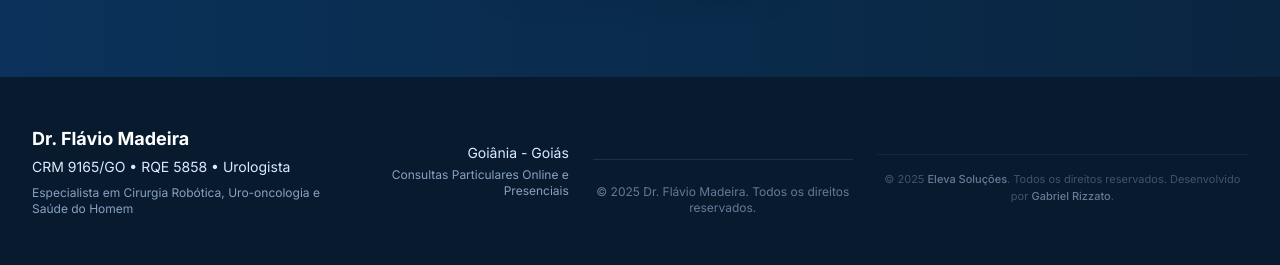
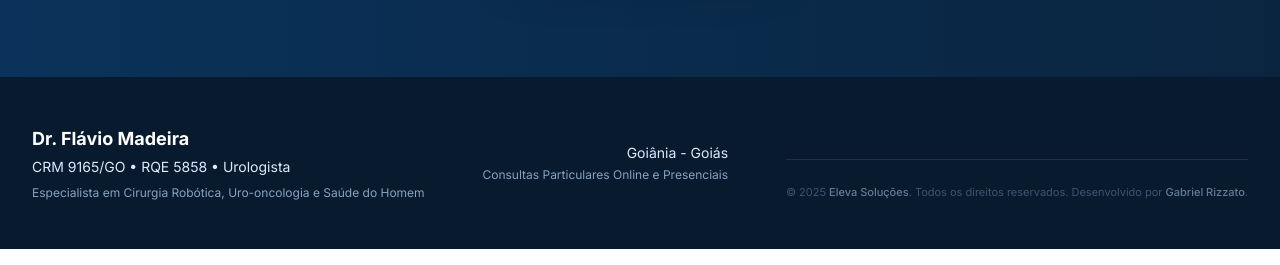
Before and after one commit to gabriel-rizzato/site-drflaviomadeira, a plain HTML site: page consulta-urologista/index-consulta-urologica.html in a window 1280 px wide. Shown: the part 5180-5445 px from the top of the page. Drawn offline with nearby package versions, Linux system fonts and the light colour scheme.

Commit message:
remove copyright duplicado no footer da consulta-urologista
Co-Authored-By: Claude Sonnet 4.6 <noreply@anthropic.com>

```diff
--- a/consulta-urologista/index-consulta-urologica.html
+++ b/consulta-urologista/index-consulta-urologica.html
@@ -401,10 +401,7 @@
                     <p class="text-sm">Goiânia - Goiás</p>
                     <p class="text-xs mt-1 text-blue-200/70">Consultas Particulares Online e Presenciais</p>
                 </div>
-            <div class="border-t border-white/10 mt-8 pt-6 text-center text-xs text-blue-200/50">
-                © 2025 Dr. Flávio Madeira. Todos os direitos reservados.
-            </div>
-            <div class="border-t border-white/5 mt-4 pt-4 text-center">
+            <div class="border-t border-white/10 mt-8 pt-6 text-center">
                 <p class="text-[11px] text-blue-200/30">© 2025 <a href="https://www.elevasolucoes.com/" target="_blank" rel="noopener noreferrer" class="font-medium text-blue-200/50 hover:text-white transition-colors">Eleva Soluções</a>. Todos os direitos reservados. Desenvolvido por <a href="https://www.linkedin.com/in/gabriel-rizzato/?skipRedirect=true" target="_blank" rel="noopener noreferrer" class="font-medium text-blue-200/50 hover:text-white transition-colors">Gabriel Rizzato</a>.</p>
             </div>
         </div>
```
